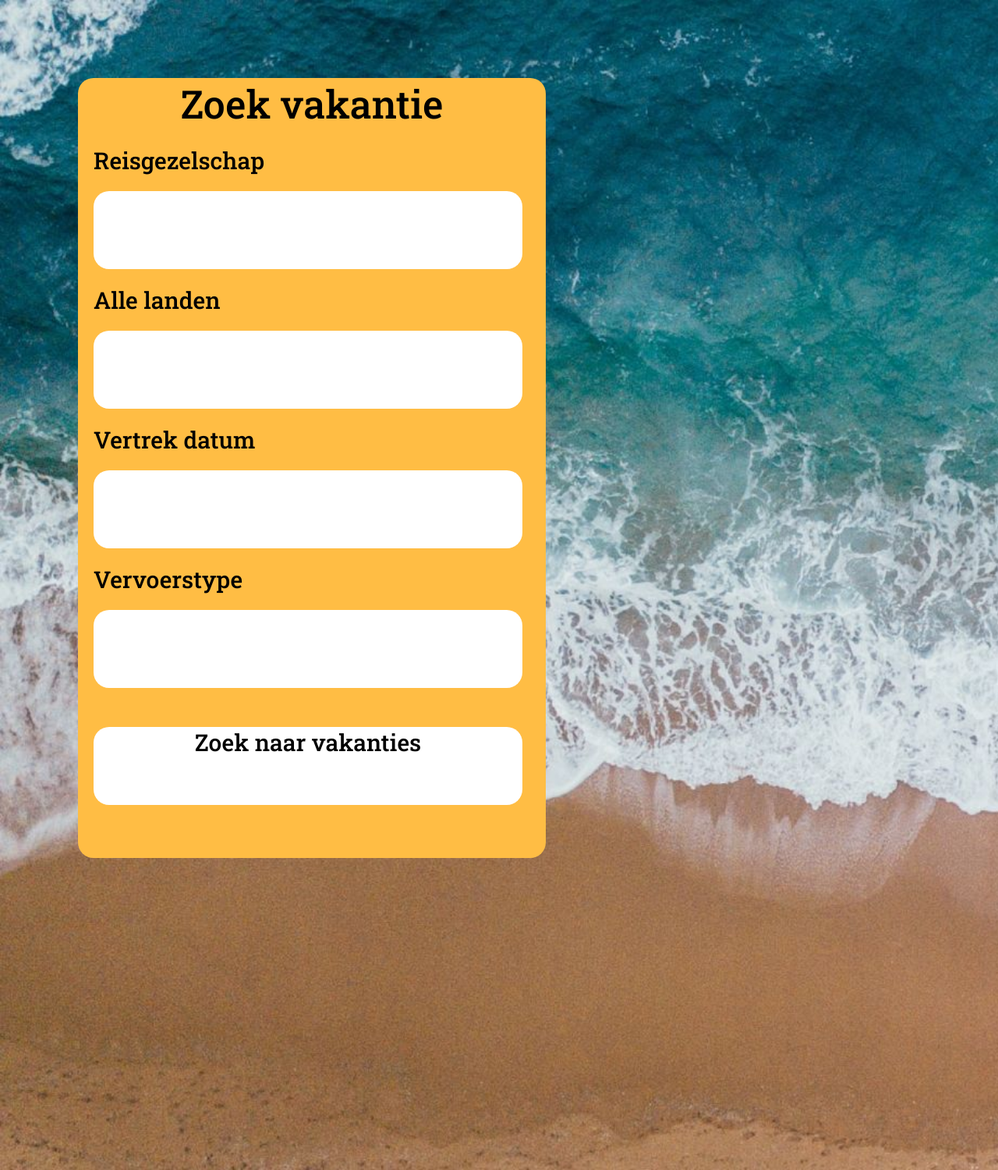
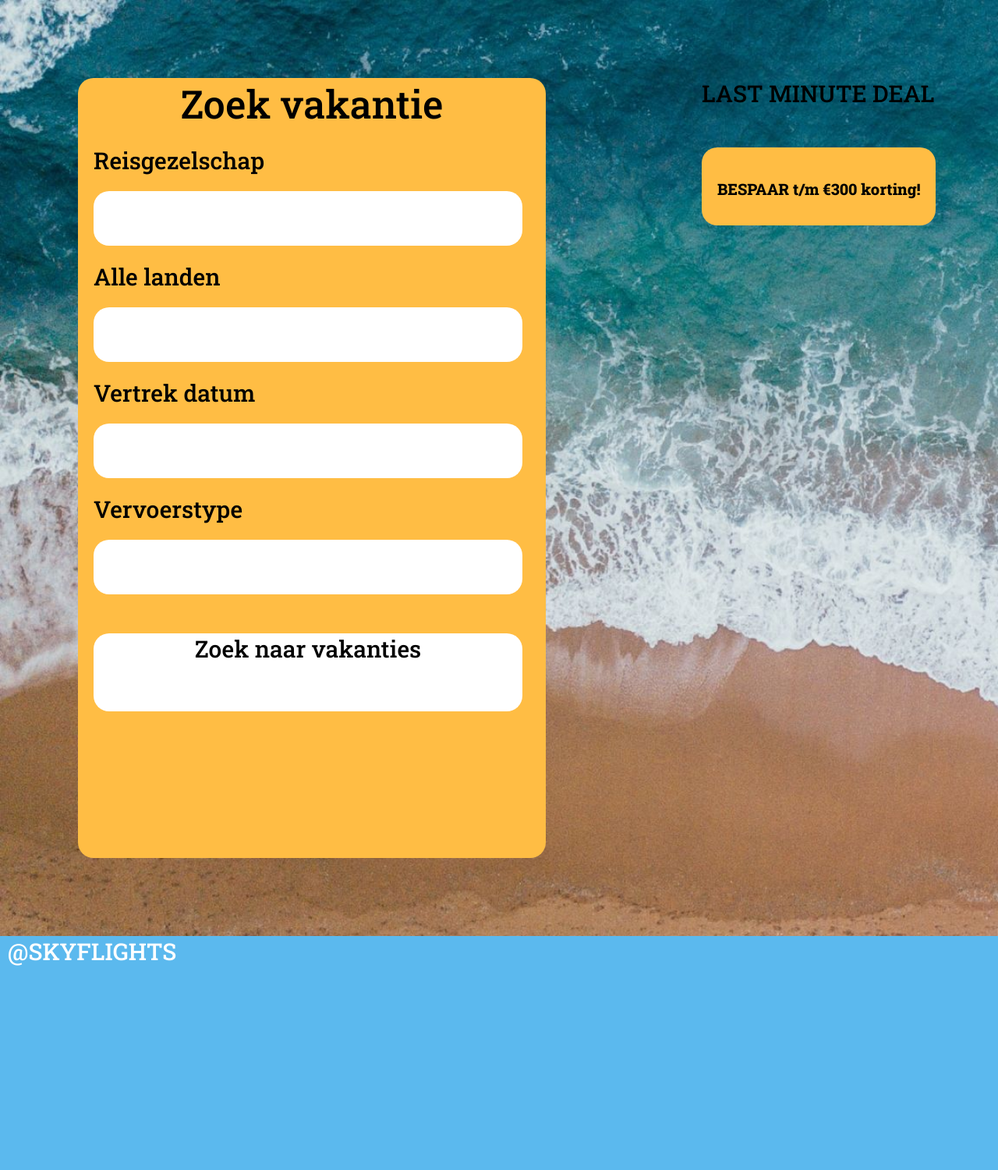
Before and after one commit to JaySchuurman/vakantie-applicatie, a PHP site: page / in a window 1280 px wide; the page is wider, and only the part inside the window is pictured. Shown: the part 200-1700 px from the top of that part at 78% size. After the commit the page ends 1438 px from the top of that part, so only its background shows below. Run offline with PHP 8.4, Linux system fonts and the light colour scheme.

Commit message:
added footer

```diff
--- a/css/test.css
+++ b/css/test.css
@@ -111,7 +111,7 @@
 }
 
 .info-page{
-    height: 1500px;
+    height: 1200px;
     width: auto;
     background-image: url(../img/sea.jpg);
     background-repeat: no-repeat;
@@ -178,7 +178,7 @@
 }
 
 .input-stroke{
-    height: 100px;
+    height: 70px;
     width: 550px;
     background-color: #ffffff;
     margin-top: 20px;
@@ -202,3 +202,63 @@
     font-weight: 500;
     text-align: center;
 }
+
+.column1{
+    display: flex;
+    flex-direction: column;
+    margin-left: 200px;
+    gap: 50px;
+}
+.last-minute-deal-text{
+    color: #000000;
+    font-family: Roboto Slab;
+    font-size: 30px;
+    font-weight: 500;
+}
+
+.tabel2{
+    height: 100px;
+    width: 300px;
+    background-color:#FFBD44 ;
+    border-radius: 20px;
+}
+
+.mini-info-text5{
+    color: #000000;
+    font-family: Roboto Slab;
+    font-size: 20px;
+    font-weight: 800;
+    margin-left: 20px;
+    margin-top: 40px;
+}
+
+.footer{
+    height: 200px;
+    width: auto;
+    background-color: #5BB9EE;
+}
+
+.footer-row{
+    display: flex;
+    flex-direction: row;
+}
+
+.row3{
+    display: flex;
+    flex-direction: row;
+    margin-left: 10px;
+}
+.footer-text1{
+    color: #ffffff;
+    font-family: Roboto Slab;
+    font-size: 30px;
+    font-weight: 500;
+}
+
+.img1{
+    background-image: url(../img/Facebook.png);
+    background-repeat: no-repeat;
+    background-position: 0;
+    background-size: cover;
+    background-size: 50px;
+}
--- a/index.php
+++ b/index.php
@@ -35,6 +35,7 @@
         </div>
     </div>
 </div>
+
 <div class="info-page">
     <div class="row2">
         <div class="tabel1">
@@ -51,8 +52,23 @@
                      <div class="search-vacations-button-text"><a>Zoek naar vakanties</a></div>
                 </div>
             </div>
+
+<div class="column1">
+    <div class="last-minute-deal-text">LAST MINUTE DEAL</div>
+        <div class="tabel2">
+            <div class="mini-info-text5">BESPAAR t/m €300 korting!</div>
+        </div>
+    </div>
 </div>
 </div>
 
+<div class="footer">
+    <div class="footer-row">
+        <div class="row3">
+            <div class="footer-text1">@SKYFLIGHTS</div>
+        </div>
+        <div class="img1"></div>
+    </div>
+</div>
 </body>
 </html>
```
Also changed, not shown: img/Facebook.png (added). Lines whose indentation alone changed are shown as unchanged.
